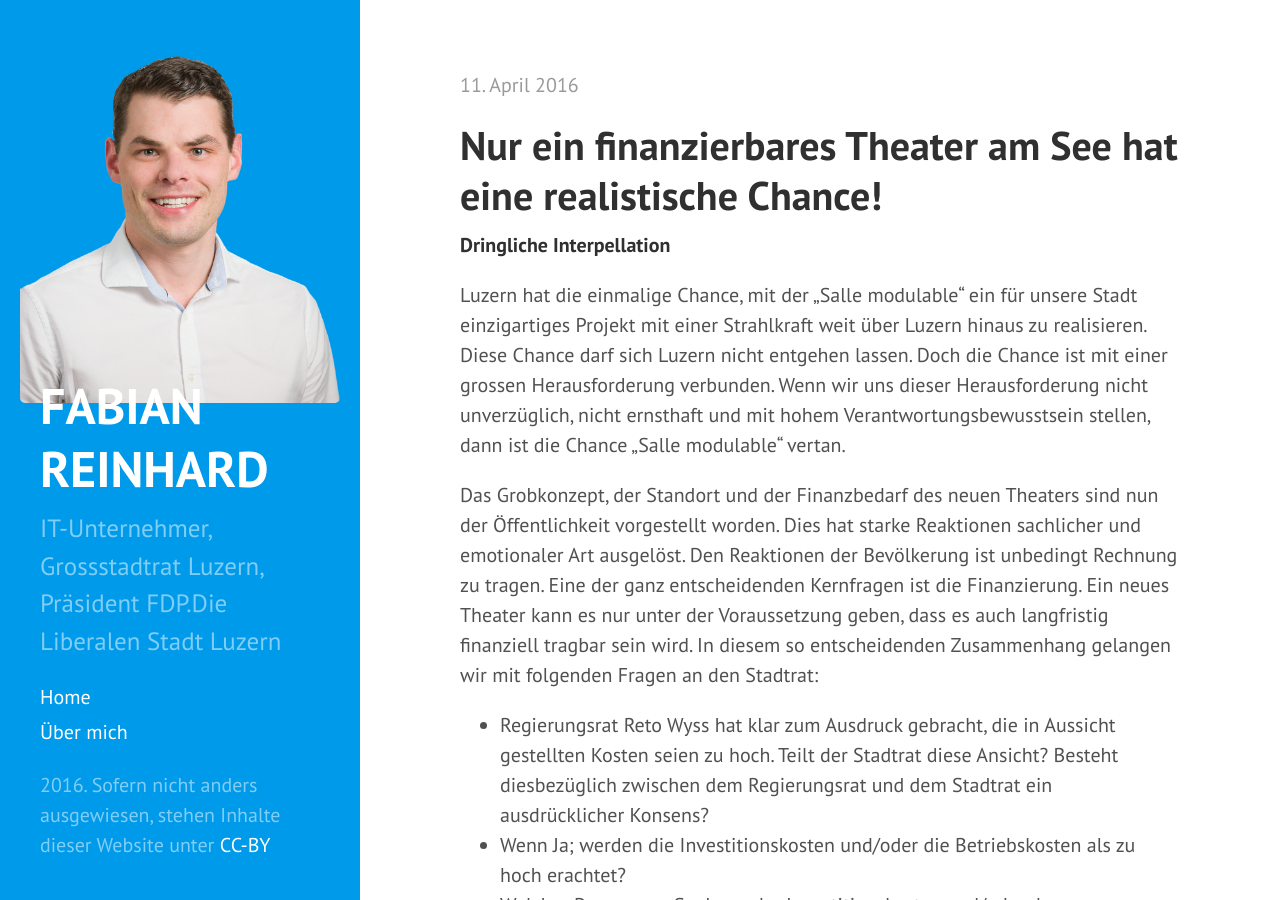
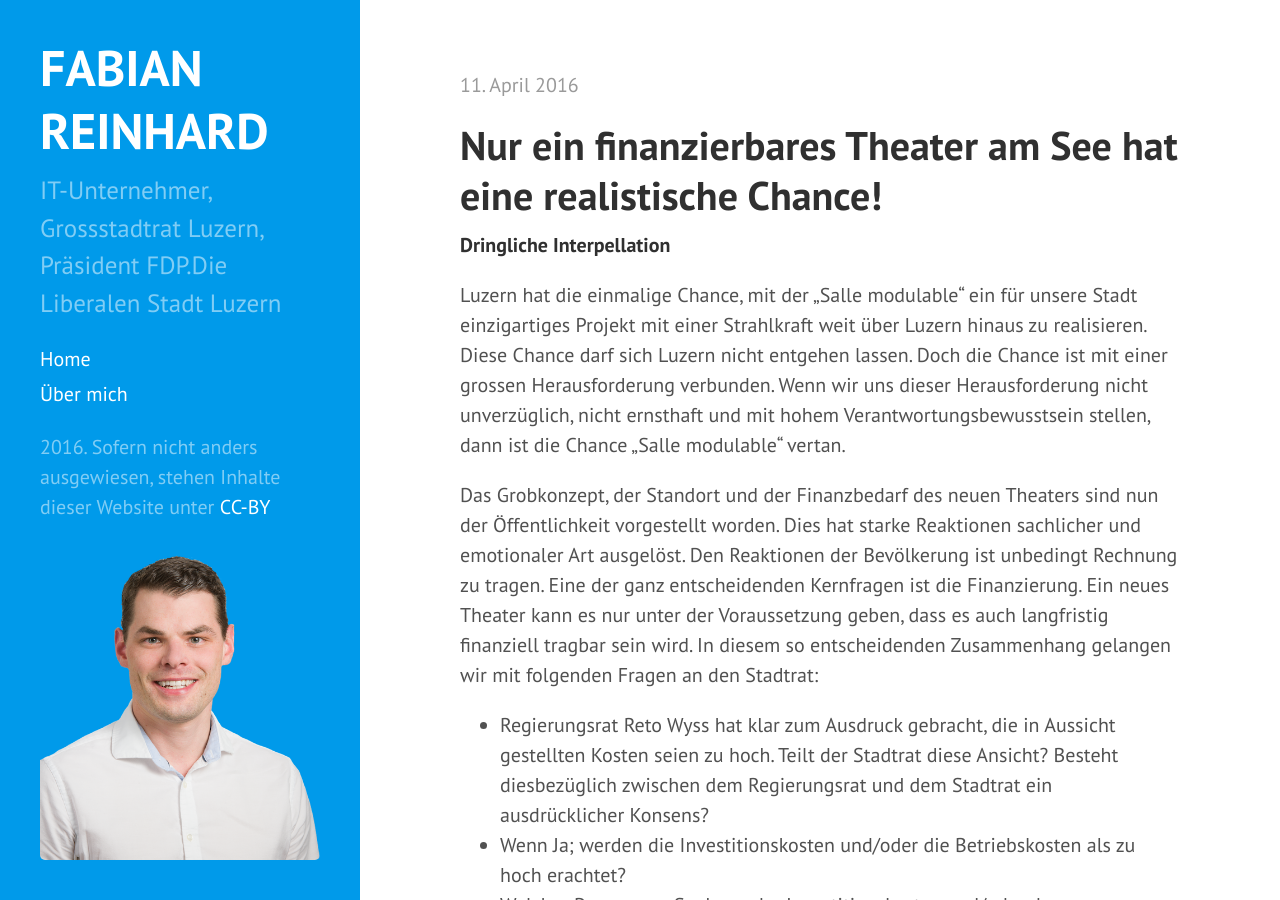
Before and after one commit to freinhard/freinhard.github.io, a Jekyll site: the page built from index.html, in a window 1280 px wide and 900 px high. Built offline with Jekyll 4.4.1, drawn with Linux system fonts in a browser that asks for light colours; the list of posts is cut into pages by our own code; comment, search, counter and statistics services are not loaded.

Commit message:
Move image

```diff
--- a/_includes/sidebar.html
+++ b/_includes/sidebar.html
@@ -31,8 +31,10 @@
     <p>
         {{ site.time | date: '%Y' }}. Sofern nicht anders ausgewiesen, stehen Inhalte dieser Website unter <a href="http://creativecommons.org/licenses/by/4.0/deed.de">CC-BY</a>
     </p>
-  </div>
-  <div class="portrait">
-      <img src="{{ site.baseurl }}public/assets/FR-Side.png" />
+
+    <div class="portrait">
+        <img src="{{ site.baseurl }}public/assets/FR-Side.png" />
+    </div>
+
   </div>
 </div>
```
